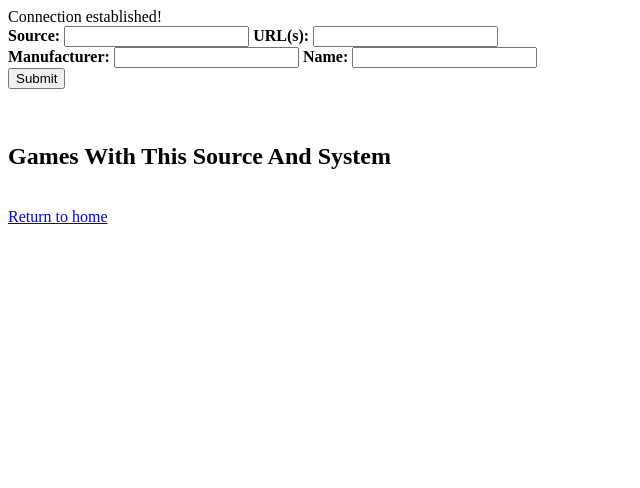
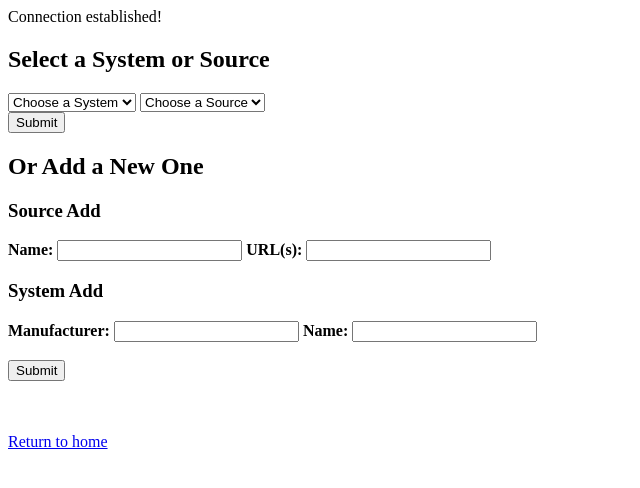
Before and after one commit to SabreTools/wizzardRedux, a PHP site: page /admin/index.php?page=edit&source=-1&system=-1 in a window 1280 px wide. Shown: the top 488 px of the page, without its empty margins (0-640 px from the left). Run offline with PHP 8.4, Linux system fonts and the light colour scheme; data that the repository does not hold is empty.

Commit message:
I stand corrected with POST

```diff
--- a/wizzardRedux/admin/edit.php
+++ b/wizzardRedux/admin/edit.php
@@ -11,13 +11,13 @@ Requires:
 
 TODO: Add pagination to game outputs for sources/systems
 	(http://stackoverflow.com/questions/25718856/php-best-way-to-display-x-results-per-page)
-TODO: Add code to accept POST handling for updates
+TODO: Add POST handling
  ------------------------------------------------------------------------------------ */
 
 //Get the values for all parameters
-$system = (isset($_GET["system"]) != "" ? trim($_GET["system"]) : "");
-$source = (isset($_GET["source"]) != "" ? trim($_GET["source"]) : "");
-$game = (isset($_GET["game"]) != "" ? trim($_GET["game"]) : "");
+$system = (isset($_GET["system"]) && $_GET["system"] != "-1" ? trim($_GET["system"]) : "");
+$source = (isset($_GET["source"]) && $_GET["source"] != "-1" ? trim($_GET["source"]) : "");
+$game = (isset($_GET["game"]) ? trim($_GET["game"]) : "");
 
 // Set the special check values
 $source_set = $source != "";
@@ -78,8 +78,7 @@ elseif ($game != "")
 	$game_info = mysqli_fetch_assoc($result);
 
 	echo <<<END
-<form action='index.php' method='get'>
-<input type='hidden' name='page' value='edit' />
+<form action='index.php?page=edit' method='post'>
 <h2>Edit the Game Information Below</h2>
 <table>
 <tr><th width='100px'>System</th><td>
@@ -102,7 +101,7 @@ END;
 			">".$source["name"]."</option>\n";
 	}
 	echo "</select></td></tr>\n".
-		"<tr><th>Name</th><td><input type='text' name='name' value='".$game_info["game"]."'/></td></tr>\n".
+		"<tr><th>Name</th><td><input type='text' name='gamename' value='".$game_info["game"]."'/></td></tr>\n".
 		"</table><br/>\n".
 		"<input type='submit'>\n</form><br/>\n";
 
@@ -149,14 +148,15 @@ else
 				($system_set ? "systems.id=".$system : "");
 	$games_result = mysqli_query($link, $query);
 
-	echo "<form action='index.php' method='get'>\n".
-		"<input type='hidden' name='page' value='edit' />\n";
-
+	echo "<form action='index.php?page=edit".
+			($source_set ? "&source=".$source : "").
+			($system_set ? "&system=".$system : "").
+			"' method='post'>\n";
 
 	if ($source_set)
 	{
 		echo "<input type='hidden' name='source' value='".$source."' />\n".
-			"<b>Source:</b> <input type='text' name='name' value='".$source_info["name"]."' />\n".
+			"<b>Source:</b> <input type='text' name='sourcename' value='".$source_info["name"]."' />\n".
 			"<b>URL(s):</b> <input type='text' name='url' value='".$source_info["url"]."' /><br/>\n";
 	}
 	if ($system_set)
@@ -236,15 +236,12 @@ END;
 <input type='submit'>
 </form>
 <h2>Or Add a New One</h2>
-<form action='index.php' method='get'>
-<input type='hidden' name='page' value='edit' />
+<form action='index.php?page=edit&source=-1&system=-1' method='post'>
 
-<input type='hidden' name='source' value='-1' />
 <h3>Source Add</h3>
-<b>Name:</b> <input type='text' name='name' value='".$source_info["name"]."' />
+<b>Name:</b> <input type='text' name='sourcename' value='".$source_info["name"]."' />
 <b>URL(s):</b> <input type='text' name='url' value='".$source_info["url"]."' /><br/>
 
-<input type='hidden' name='system' value='-1' />
 <h3>System Add</h3>
 <b>Manufacturer:</b> <input type='text' name='manufacturer' value='".$system_info["manufacturer"]."' />
 <b>Name:</b> <input type='text' name='system' value='".$system_info["system"]."' /><br/><br/>
```
